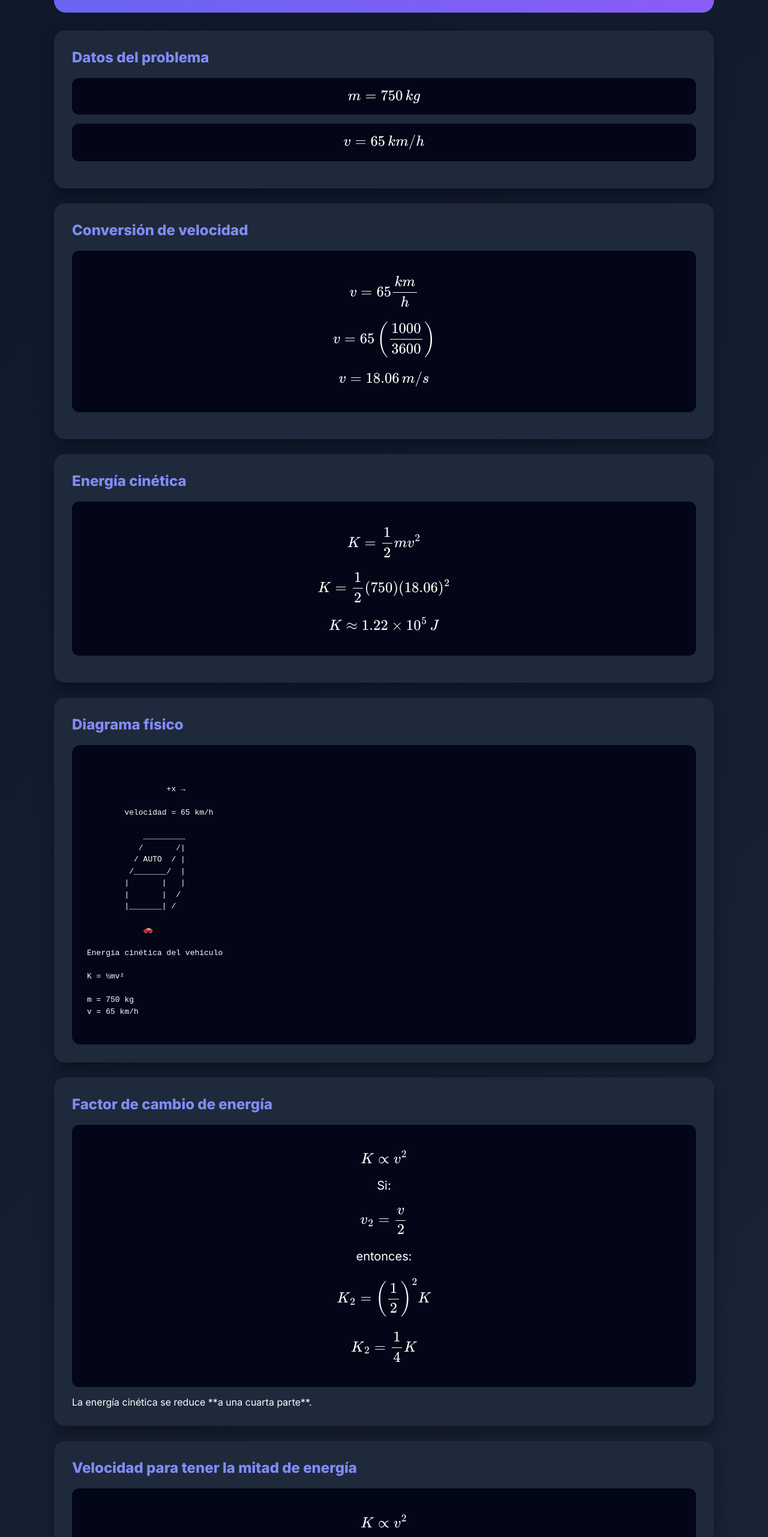
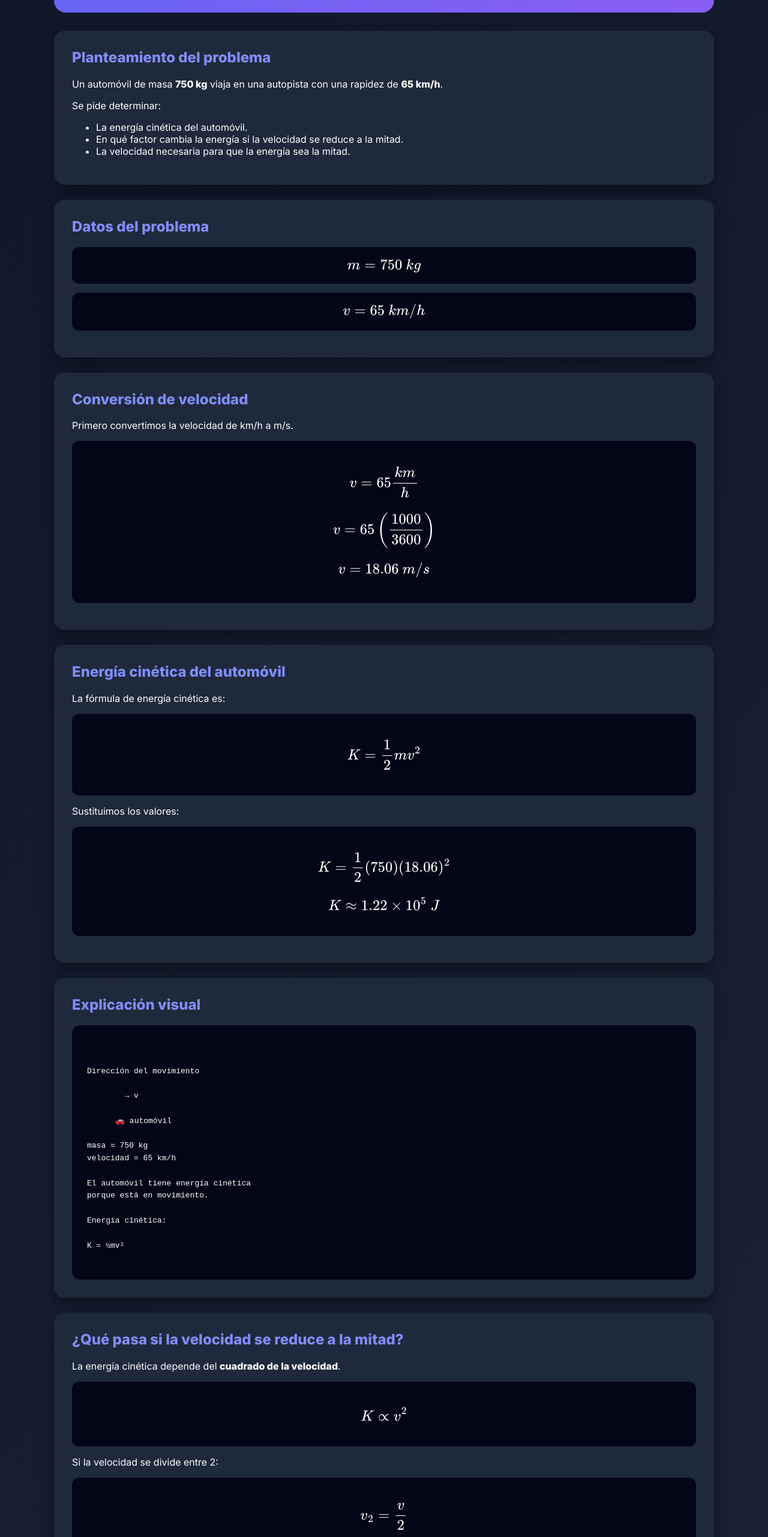
Before and after one commit to juanpahdezreyess/Problema-5-Velero-para-hielo-Leyes-de-Newton-, a plain HTML site: page index.html in a window 1280 px wide. Shown: the part 158-2720 px from the top of the page at 60% size. Drawn offline with nearby package versions, Linux system fonts and the light colour scheme.

Commit message:
Update index.html

```diff
--- a/index.html
+++ b/index.html
@@ -1,11 +1,12 @@
 <!DOCTYPE html>
 <html lang="es">
+
 <head>
 
 <meta charset="UTF-8">
 <meta name="viewport" content="width=device-width, initial-scale=1.0">
 
-<title>Problema 13 — Energía Cinética</title>
+<title>Problema 13 - Energía Cinética</title>
 
 <link rel="preconnect" href="https://fonts.googleapis.com">
 <link href="https://fonts.googleapis.com/css2?family=Inter:wght@300;400;600;800&display=swap" rel="stylesheet">
@@ -38,8 +39,8 @@ margin-bottom:30px;
 }
 
 .hero h1{
+margin:0;
 font-size:3rem;
-margin:0;
 }
 
 .subtitle{
@@ -73,7 +74,7 @@ background:#020617;
 border-radius:14px;
 padding:25px;
 font-family:monospace;
-line-height:1.5;
+line-height:1.6;
 white-space:pre;
 }
 
@@ -104,25 +105,43 @@ padding:10px;
 <div class="subtitle">Energía cinética de un automóvil</div>
 </div>
 
+<div class="card">
+
+<h2>Planteamiento del problema</h2>
+
+<p>
+Un automóvil de masa <b>750 kg</b> viaja en una autopista con una rapidez de <b>65 km/h</b>.
+</p>
+
+<p>Se pide determinar:</p>
+
+<ul>
+<li>La energía cinética del automóvil.</li>
+<li>En qué factor cambia la energía si la velocidad se reduce a la mitad.</li>
+<li>La velocidad necesaria para que la energía sea la mitad.</li>
+</ul>
+
+</div>
 
 <div class="card">
 
 <h2>Datos del problema</h2>
 
 <div class="math">
-\(m = 750\,kg\)
+\(m = 750\ kg\)
 </div>
 
 <div class="math">
-\(v = 65\,km/h\)
+\(v = 65\ km/h\)
 </div>
 
 </div>
 
-
 <div class="card">
 
 <h2>Conversión de velocidad</h2>
+
+<p>Primero convertimos la velocidad de km/h a m/s.</p>
 
 <div class="math">
 
@@ -135,17 +154,18 @@ v = 65\left(\frac{1000}{3600}\right)
 \]
 
 \[
-v = 18.06\,m/s
+v = 18.06\ m/s
 \]
 
 </div>
 
 </div>
 
-
 <div class="card">
 
-<h2>Energía cinética</h2>
+<h2>Energía cinética del automóvil</h2>
+
+<p>La fórmula de energía cinética es:</p>
 
 <div class="math">
 
@@ -153,54 +173,57 @@ v = 18.06\,m/s
 K = \frac{1}{2}mv^2
 \]
 
+</div>
+
+<p>Sustituimos los valores:</p>
+
+<div class="math">
+
 \[
 K = \frac{1}{2}(750)(18.06)^2
 \]
 
 \[
-K \approx 1.22\times10^5\,J
+K \approx 1.22\times10^5\ J
 \]
 
 </div>
 
 </div>
 
-
 <div class="card">
 
-<h2>Diagrama físico</h2>
+<h2>Explicación visual</h2>
 
 <div class="diagram">
 
-                 +x →
+Dirección del movimiento
 
-        velocidad = 65 km/h
+        → v
 
-            _________
-           /       /|
-          / AUTO  / |
-         /_______/  |
-        |       |   |
-        |       |  /
-        |_______| /
+      🚗 automóvil
 
-            🚗
+masa = 750 kg
+velocidad = 65 km/h
 
-Energía cinética del vehículo
+El automóvil tiene energía cinética
+porque está en movimiento.
+
+Energía cinética:
 
 K = ½mv²
-
-m = 750 kg
-v = 65 km/h
 
 </div>
 
 </div>
 
-
 <div class="card">
 
-<h2>Factor de cambio de energía</h2>
+<h2>¿Qué pasa si la velocidad se reduce a la mitad?</h2>
+
+<p>
+La energía cinética depende del <b>cuadrado de la velocidad</b>.
+</p>
 
 <div class="math">
 
@@ -208,13 +231,21 @@ v = 65 km/h
 K \propto v^2
 \]
 
-Si:
+</div>
+
+<p>Si la velocidad se divide entre 2:</p>
+
+<div class="math">
 
 \[
 v_2 = \frac{v}{2}
 \]
 
-entonces:
+</div>
+
+<p>Entonces la energía cambia así:</p>
+
+<div class="math">
 
 \[
 K_2 = \left(\frac{1}{2}\right)^2K
@@ -226,45 +257,55 @@ K_2 = \frac{1}{4}K
 
 </div>
 
-La energía cinética se reduce **a una cuarta parte**.
+<p>
+Esto significa que la energía cinética se vuelve <b>4 veces menor</b>.
+</p>
 
 </div>
-
 
 <div class="card">
 
 <h2>Velocidad para tener la mitad de energía</h2>
 
+<p>Queremos que la energía sea:</p>
+
 <div class="math">
 
 \[
-K \propto v^2
+K_2 = \frac{1}{2}K_1
+\]
+
+</div>
+
+<p>Como la energía depende de \(v^2\):</p>
+
+<div class="math">
+
+\[
+\frac{v_2^2}{v_1^2} = \frac{1}{2}
 \]
 
 \[
-\frac{K_2}{K_1}=\frac{v_2^2}{v_1^2}
+v_2 = \frac{v_1}{\sqrt2}
+\]
+
+</div>
+
+<p>Sustituyendo:</p>
+
+<div class="math">
+
+\[
+v_2 = \frac{65}{1.414}
 \]
 
 \[
-\frac{1}{2}=\frac{v_2^2}{v_1^2}
-\]
-
-\[
-v_2=\frac{v_1}{\sqrt2}
-\]
-
-\[
-v_2=\frac{65}{1.414}
-\]
-
-\[
-v_2\approx46\,km/h
+v_2 \approx 46\ km/h
 \]
 
 </div>
 
 </div>
-
 
 <div class="card">
 
@@ -272,37 +313,35 @@ v_2\approx46\,km/h
 
 <div class="result">
 
-Energía cinética:
+Energía cinética del automóvil:
 
 \[
-K \approx 1.22\times10^5\,J
+K \approx 1.22\times10^5\ J
 \]
 
 Si la velocidad se reduce a la mitad:
 
 \[
-K=\frac{1}{4}K
+K = \frac{1}{4}K
 \]
 
 Velocidad para tener la mitad de energía:
 
 \[
-v\approx46\,km/h
+v \approx 46\ km/h
 \]
 
 </div>
 
 </div>
 
-
 <div class="card">
 
-<h2>Gráfica Energía vs Velocidad</h2>
+<h2>Relación entre velocidad y energía</h2>
 
 <canvas id="grafica"></canvas>
 
 </div>
-
 
 </div>
 
```
